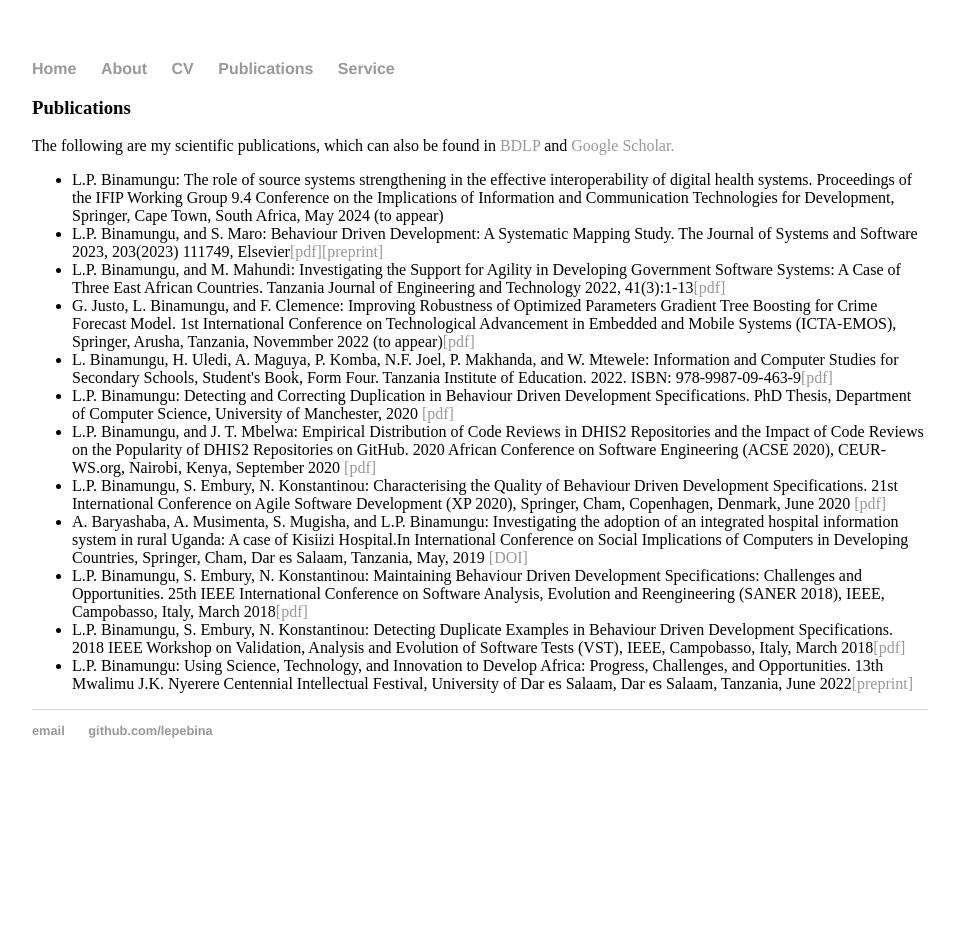
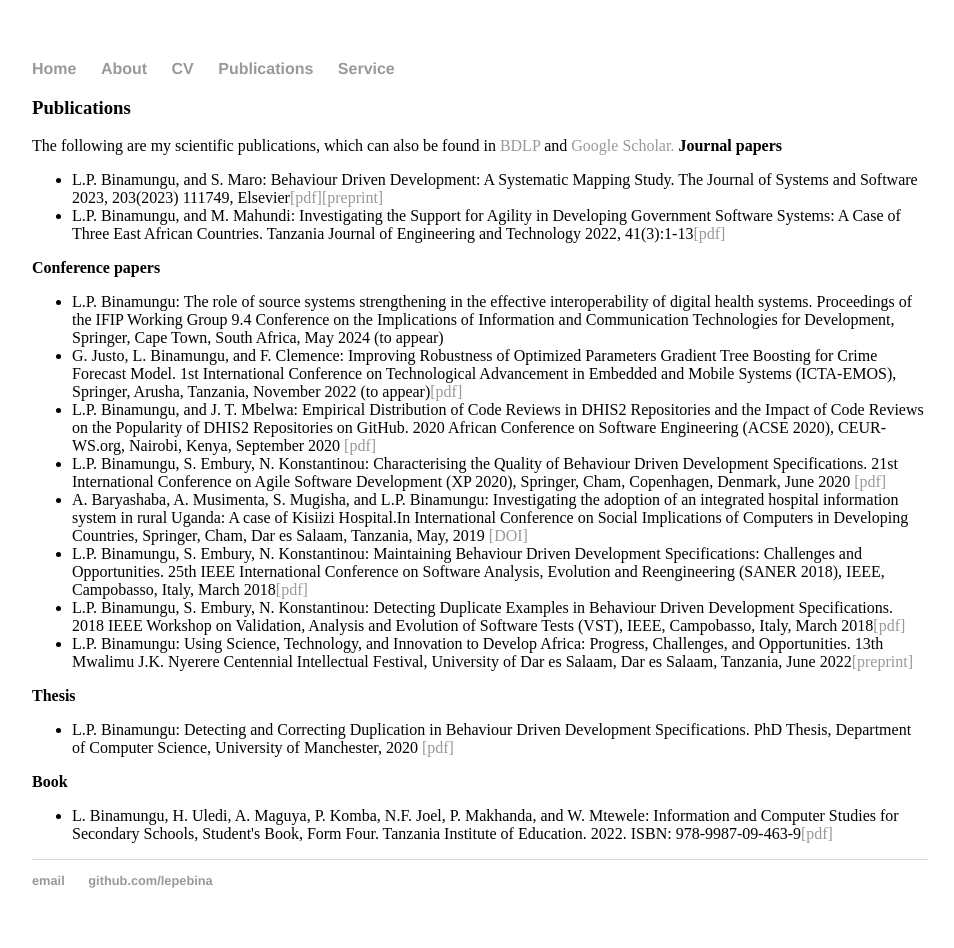
Before and after one commit to lepebina/lepebina.github.io, a Jekyll site: the page built from publications.html, in a window 1280 px wide. Shown: the whole page, without its empty margins (160-1114 px from the left). Built offline with Jekyll 4.4.1, drawn with Linux system fonts in a browser that asks for light colours; before the commit the page ends 900 px from its top, so only the background shows below that.

Commit message:
Update publications.html

```diff
--- a/publications.html
+++ b/publications.html
@@ -5,13 +5,16 @@ title: Leonard Peter Binamungu
 <div class="blurb">
 	<h3>Publications</h3>
 	The following are my scientific publications, which can also be found in <a href="https://dblp.org/pid/217/3747.html">BDLP</a> and <a href="https://shorturl.at/eFHIX">Google Scholar.</a>
+	<b> Journal papers</b>
+	<ul>
+	     <li>L.P. Binamungu, and S. Maro: Behaviour Driven Development: A Systematic Mapping Study. The Journal of Systems and Software 2023, 203(2023) 111749, Elsevier<a href="https://www.sciencedirect.com/science/article/abs/pii/S0164121223001449">[pdf]</a><a href="https://arxiv.org/pdf/2305.05567.pdf">[preprint]</a></li>
+	     <li>L.P. Binamungu, and M. Mahundi: Investigating the Support for Agility in Developing Government Software Systems: A Case of Three East African Countries. Tanzania Journal of Engineering and Technology 2022, 41(3):1-13<a href="https://tjet.udsm.ac.tz/index.php/tjet/article/view/839/652">[pdf]</a></li>
+	</ul>
+
+	<b>Conference papers</b>
 	<ul>
 	    <li>L.P. Binamungu: The role of source systems strengthening in the effective interoperability of digital health systems. Proceedings of the IFIP Working Group 9.4 Conference on the Implications of Information and Communication Technologies for Development, Springer, Cape Town, South Africa, May 2024 (to appear)</li>
-			      <li>L.P. Binamungu, and S. Maro: Behaviour Driven Development: A Systematic Mapping Study. The Journal of Systems and Software 2023, 203(2023) 111749, Elsevier<a href="https://www.sciencedirect.com/science/article/abs/pii/S0164121223001449">[pdf]</a><a href="https://arxiv.org/pdf/2305.05567.pdf">[preprint]</a></li>
-			      <li>L.P. Binamungu, and M. Mahundi: Investigating the Support for Agility in Developing Government Software Systems: A Case of Three East African Countries. Tanzania Journal of Engineering and Technology 2022, 41(3):1-13<a href="https://tjet.udsm.ac.tz/index.php/tjet/article/view/839/652">[pdf]</a></li>
-			      <li>G. Justo, L. Binamungu, and F. Clemence: Improving Robustness of Optimized Parameters Gradient Tree Boosting for Crime Forecast Model. 1st International Conference on Technological Advancement in Embedded and Mobile Systems (ICTA-EMOS), Springer, Arusha, Tanzania, Novemmber 2022 (to appear)<a href="http://oops.uni-oldenburg.de/5511/1/20221117_book-of-abstracts_.pdf">[pdf]</a></li>
-			      <li>L. Binamungu, H. Uledi, A. Maguya, P. Komba, N.F. Joel, P. Makhanda, and W. Mtewele: Information and Computer Studies for Secondary Schools, Student's Book, Form Four. Tanzania Institute of Education. 2022. ISBN: 978-9987-09-463-9<a href="https://online.fliphtml5.com/rwbnv/ydyg/#p=1">[pdf]</a></li>
-			      <li>L.P. Binamungu: Detecting and Correcting Duplication in Behaviour Driven Development Specifications. PhD Thesis, Department of Computer Science, University of Manchester, 2020 <a href="https://www.research.manchester.ac.uk/portal/files/182559903/FULL_TEXT.PDF">[pdf]</a></li>
+	    <li>G. Justo, L. Binamungu, and F. Clemence: Improving Robustness of Optimized Parameters Gradient Tree Boosting for Crime Forecast Model. 1st International Conference on Technological Advancement in Embedded and Mobile Systems (ICTA-EMOS), Springer, Arusha, Tanzania, November 2022 (to appear)<a href="http://oops.uni-oldenburg.de/5511/1/20221117_book-of-abstracts_.pdf">[pdf]</a></li>
 	    <li>L.P. Binamungu, and J. T. Mbelwa: Empirical Distribution of Code Reviews in DHIS2 Repositories and the Impact of Code Reviews on the Popularity of DHIS2 Repositories on GitHub. 2020 African Conference on Software Engineering (ACSE 2020), CEUR-WS.org, Nairobi, Kenya, September 2020 <a href="/dhis2-code-review.pdf">[pdf]</a></li>
 	    <li>L.P. Binamungu, S. Embury, N. Konstantinou: Characterising the Quality of Behaviour Driven Development Specifications. 21st International Conference on Agile Software Development (XP 2020), Springer, Cham, Copenhagen, Denmark, June 2020 <a href="https://link.springer.com/content/pdf/10.1007%2F978-3-030-49392-9_6.pdf">[pdf]</a></li>
 	    <li>A. Baryashaba, A. Musimenta, S. Mugisha, and L.P. Binamungu: Investigating the adoption of an integrated hospital information system in rural Uganda: A case of Kisiizi Hospital.In International Conference on Social Implications of Computers in Developing Countries, Springer, Cham, Dar es Salaam, Tanzania, May, 2019 <a href="https://link.springer.com/chapter/10.1007/978-3-030-19115-3_26">[DOI]</a></li>
@@ -19,4 +22,17 @@ title: Leonard Peter Binamungu
 	    <li>L.P. Binamungu, S. Embury, N. Konstantinou: Detecting Duplicate Examples in Behaviour Driven Development Specifications. 2018 IEEE Workshop on Validation, Analysis and Evolution of Software Tests (VST), IEEE, Campobasso, Italy, March 2018<a href="/detecting.pdf">[pdf]</a></li>
 	    <li>L.P. Binamungu: Using Science, Technology, and Innovation to Develop Africa: Progress, Challenges, and Opportunities. 13th Mwalimu J.K. Nyerere Centennial Intellectual Festival, University of Dar es Salaam, Dar es Salaam, Tanzania, June 2022<a href="/STI-in-Africa-LP-share.pdf">[preprint]</a></li>
 	</ul>
+
+	<b>Thesis</b>
+	<ul>
+
+          <li>L.P. Binamungu: Detecting and Correcting Duplication in Behaviour Driven Development Specifications. PhD Thesis, Department of Computer Science, University of Manchester, 2020 <a href="https://www.research.manchester.ac.uk/portal/files/182559903/FULL_TEXT.PDF">[pdf]</a></li>
+
+	</ul>
+
+	<b>Book</b>
+	<ul>
+	   <li>L. Binamungu, H. Uledi, A. Maguya, P. Komba, N.F. Joel, P. Makhanda, and W. Mtewele: Information and Computer Studies for Secondary Schools, Student's Book, Form Four. Tanzania Institute of Education. 2022. ISBN: 978-9987-09-463-9<a href="https://online.fliphtml5.com/rwbnv/ydyg/#p=1">[pdf]</a></li>
+
+	</ul>
 </div><!-- /.blurb -->
```
Lines whose indentation alone changed are shown as unchanged.
